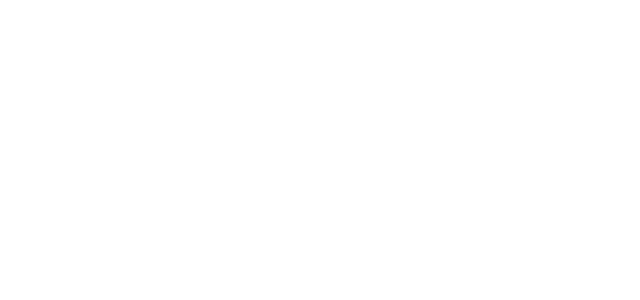
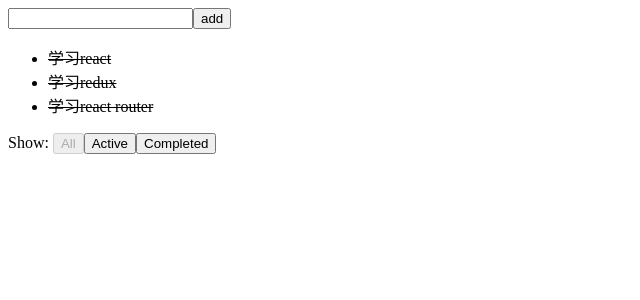
Before and after one commit to guochun/react-todo-demo, a React (Create React App) app: page / in a window 1280 px wide. Shown: the top 300 px of the page, without its empty margins (0-640 px from the left). Built offline with nearby package versions, Linux system fonts and the light colour scheme.

Commit message:
complete component basic content

```diff
--- a/src/components/App.js
+++ b/src/components/App.js
@@ -1,16 +1,36 @@
-import React, { Component } from 'react';
+import React, { Component } from "react";
 
-import TodoInput from './TodoInput'
-import TodoList from "./TodoList"
-import TodoFooter from "./TodoFooter"
+import TodoInput from "./TodoInput";
+import TodoList from "./TodoList";
+import TodoFooter from "./TodoFooter";
+
+const todos = [
+  {
+    id: "1",
+    text: "学习react",
+    completed: true
+  },
+  {
+    id: "2",
+    text: "学习redux",
+    completed: true
+  },
+  {
+    id: "3",
+    text: "学习react router",
+    completed: true
+  }
+];
+
+const filter = "all";
 
 class App extends Component {
   render() {
     return (
       <div>
         <TodoInput />
-        <TodoList />
-        <TodoFooter />
+        <TodoList todos={todos} />
+        <TodoFooter filter={filter} />
       </div>
     );
   }
--- a/src/components/TodoFooter.js
+++ b/src/components/TodoFooter.js
@@ -1,10 +1,14 @@
-import React, { Component } from 'react';
+import React, { Component } from "react";
 
 class TodoFooter extends Component {
   render() {
+    const { filter } = this.props;
     return (
       <div>
-
+        <span>Show: </span>
+        <button disabled={filter === "all"}>All</button>
+        <button disabled={filter === "actived"}>Active</button>
+        <button disabled={filter === "complete"}>Completed</button>
       </div>
     );
   }
--- a/src/components/TodoInput.js
+++ b/src/components/TodoInput.js
@@ -1,10 +1,11 @@
-import React, { Component } from 'react';
+import React, { Component } from "react";
 
 class TodoInput extends Component {
   render() {
     return (
       <div>
-
+        <input />
+        <button>add</button>
       </div>
     );
   }
--- a/src/components/TodoItem.js
+++ b/src/components/TodoItem.js
@@ -1,11 +1,16 @@
-import React, { Component } from 'react';
+import React, { Component } from "react";
 
 class TodoItem extends Component {
   render() {
+    const { text, completed } = this.props;
     return (
-      <div>
-
-      </div>
+      <li
+        style={{
+          textDecoration: completed ? "line-through" : "none"
+        }}
+      >
+        {text}
+      </li>
     );
   }
 }
--- a/src/components/TodoList.js
+++ b/src/components/TodoList.js
@@ -1,11 +1,16 @@
-import React, { Component } from 'react';
+import React, { Component } from "react";
+
+import TodoItem from "./TodoItem";
 
 class TodoList extends Component {
   render() {
+    const { todos } = this.props;
     return (
-      <div>
-
-      </div>
+      <ul>
+        {todos.map(todo => {
+          return <TodoItem key={todo.id} {...todo} />;
+        })}
+      </ul>
     );
   }
 }
```
